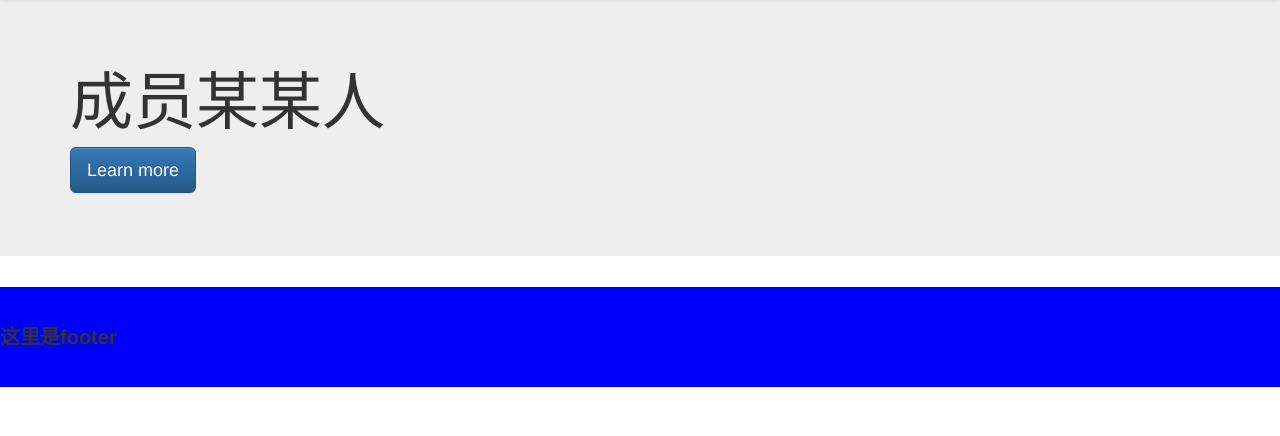
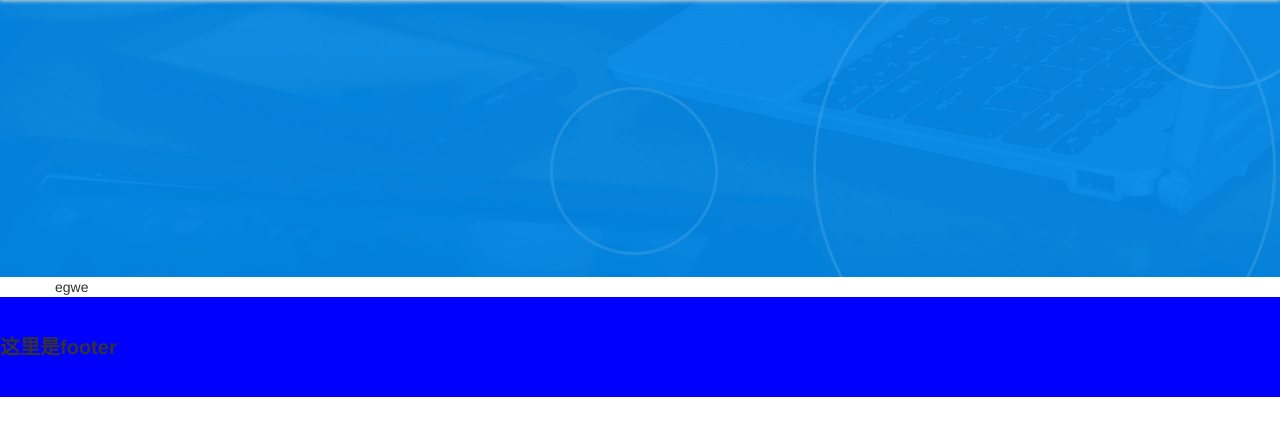
Before and after one commit to lingshanjun/datamole, a Django app: template member/templates/member_detail.html in a window 1280 px wide; the page is wider, and only the part inside the window is pictured. Shown: the part 80-516 px from the top of that part. Run offline with Django 3.2, Linux system fonts and the light colour scheme; the template is opened without the code that fills it, so the values that code supplies are empty; some libraries are stand-ins or nearby versions.

Commit message:
add introduction in member model

```diff
--- a/member/admin.py
+++ b/member/admin.py
@@ -3,7 +3,7 @@ from .models import Member
 
 
 class MemberAdmin(admin.ModelAdmin):
-    list_display = ('id', 'name', 'sex', 'show_cover', 'birthday', 'qq', 'wechat', 'weibo', 'email',
+    list_display = ('id', 'name', 'sex', 'show_cover', 'descripe', 'birthday', 'qq', 'wechat', 'weibo', 'email',
                     'jionin', 'work_status', 'search', 'show_member_onsite')
     search_fields = ('id', 'name', 'sex', 'qq', 'wechat', 'weibo', 'email', 'work_status', 'search')
     list_display_links = ('name', )
--- a/member/models.py
+++ b/member/models.py
@@ -17,7 +17,8 @@ class Member(models.Model):
     name = models.CharField('姓名', max_length=10, help_text='*必填*')
     sex = models.SmallIntegerField('性别', choices=SEX, default=0, help_text='*必填*')
     avatar = models.ImageField('头像', blank=True, upload_to='team/', help_text='*必填*')
-    descripe = models.TextField('简介', default='一句话介绍自己', help_text='*必填*')
+    descripe = models.CharField('一句话介绍', max_length=100, help_text='*必填*, 类似于座右铭')
+    introduction = models.TextField('详细介绍', help_text='*必填*, 详细介绍成员的情况,多多益善', null=True)
     birthday = models.DateField('生日', help_text='*必填*')
     qq = models.CharField('QQ', max_length=15, blank=True)
     wechat = models.CharField('微信', max_length=50, blank=True)
--- a/member/templates/member_detail.html
+++ b/member/templates/member_detail.html
@@ -4,18 +4,12 @@
 <!-- <link rel="stylesheet" href="{% static 'blog/lib/highlight/styles/solarized-light.css' %}"> -->
 {% endblock %}
 {% block content %}
-	<div class="jumbotron">
-		<div class="container">
-		  	<h1>成员某某人</h1>
-		  	<p><a class="btn btn-primary btn-lg" href="#" role="button">Learn more</a></p>
-	  	</div>
+	<div>
+		 <img src="{% static 'member/img/member_top2.png' %}" alt="" style="height:277px;">
 	</div>
 	<div class="container-fluid- container">
 		<div class="row">
-			<div class="col-sm-9">
-			</div>
-			<div class="col-sm-3">
-			</div>
+		egwe
 		</div>
 	</div>
 {% endblock %}
```
Also changed, not shown: datamole/statics/member/img/member_top2.png (added), member/migrations/0006_auto_20160408_1245.py (added).
